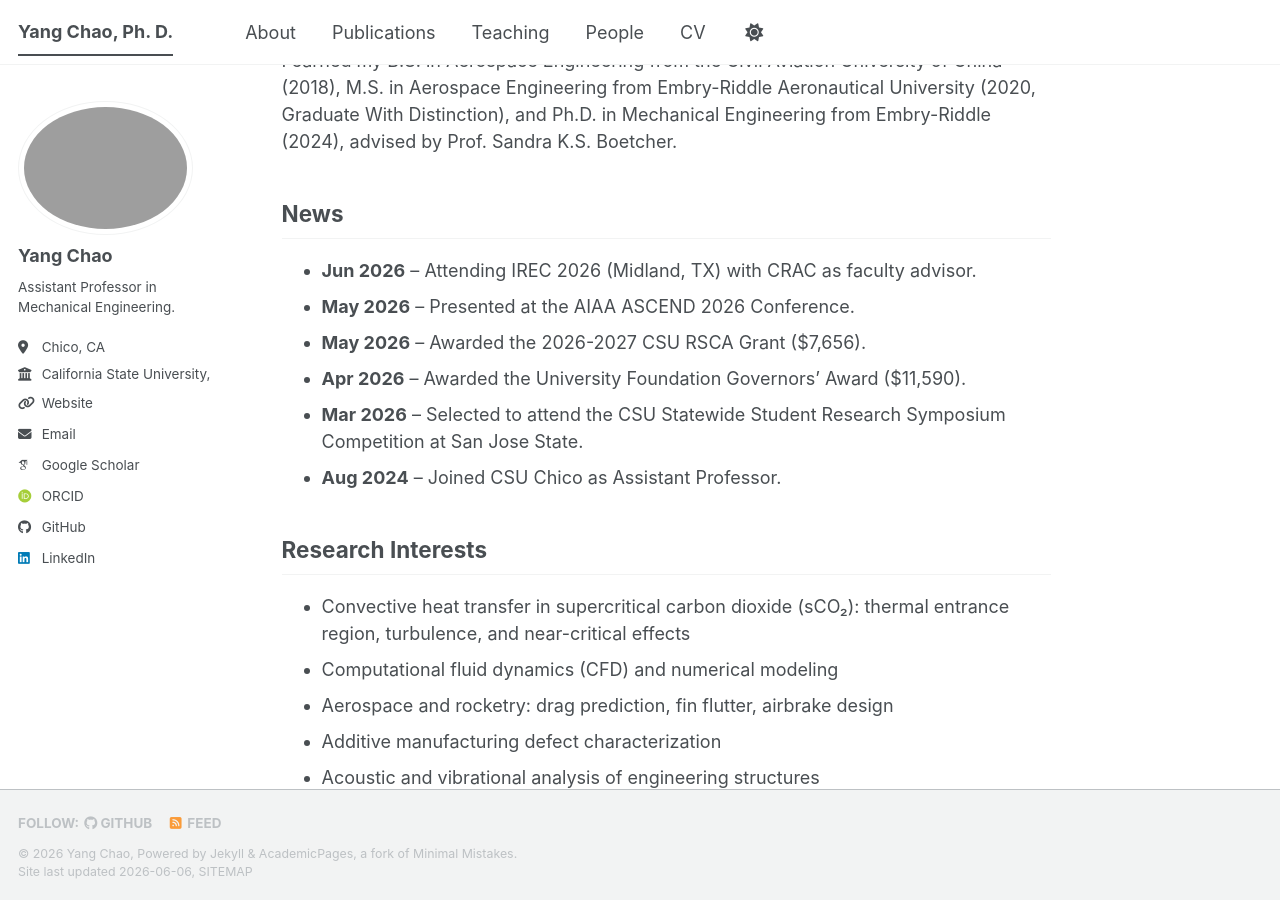
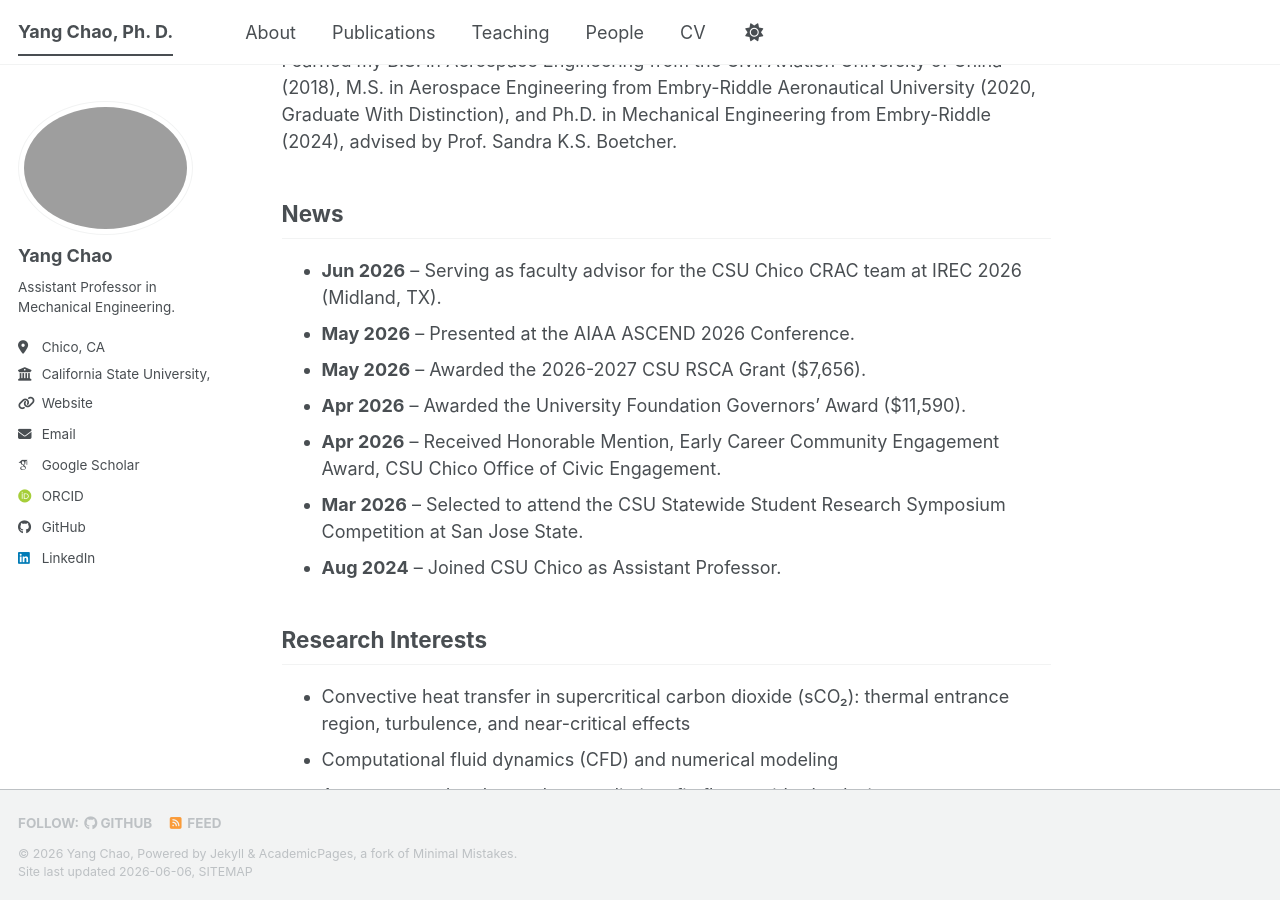
Before and after one commit to cycynyny/cycynyny.github.io, a Jekyll site: the page built from _pages/about.md, in a window 1280 px wide and 900 px high, scrolled down 386 px. Built offline with Jekyll 4.4.1, drawn with Linux system fonts in a browser that asks for light colours; some web fonts are replaced; a script bundle is joined from its source files by our own code; library files that are not in the unit come from our copies.

Commit message:
Update about.md

```diff
--- a/_pages/about.md
+++ b/_pages/about.md
@@ -16,10 +16,11 @@ I earned my B.S. in Aerospace Engineering from the Civil Aviation University of
 
 ## News
 
-- **Jun 2026** -- Attending IREC 2026 (Midland, TX) with CRAC as faculty advisor.
+- **Jun 2026** -- Serving as faculty advisor for the CSU Chico CRAC team at IREC 2026 (Midland, TX).
 - **May 2026** -- Presented at the AIAA ASCEND 2026 Conference.
 - **May 2026** -- Awarded the 2026-2027 CSU RSCA Grant ($7,656).
 - **Apr 2026** -- Awarded the University Foundation Governors' Award ($11,590).
+- **Apr 2026** -- Received Honorable Mention, Early Career Community Engagement Award, CSU Chico Office of Civic Engagement.
 - **Mar 2026** -- Selected to attend the CSU Statewide Student Research Symposium Competition at San Jose State.
 - **Aug 2024** -- Joined CSU Chico as Assistant Professor.
 
```
